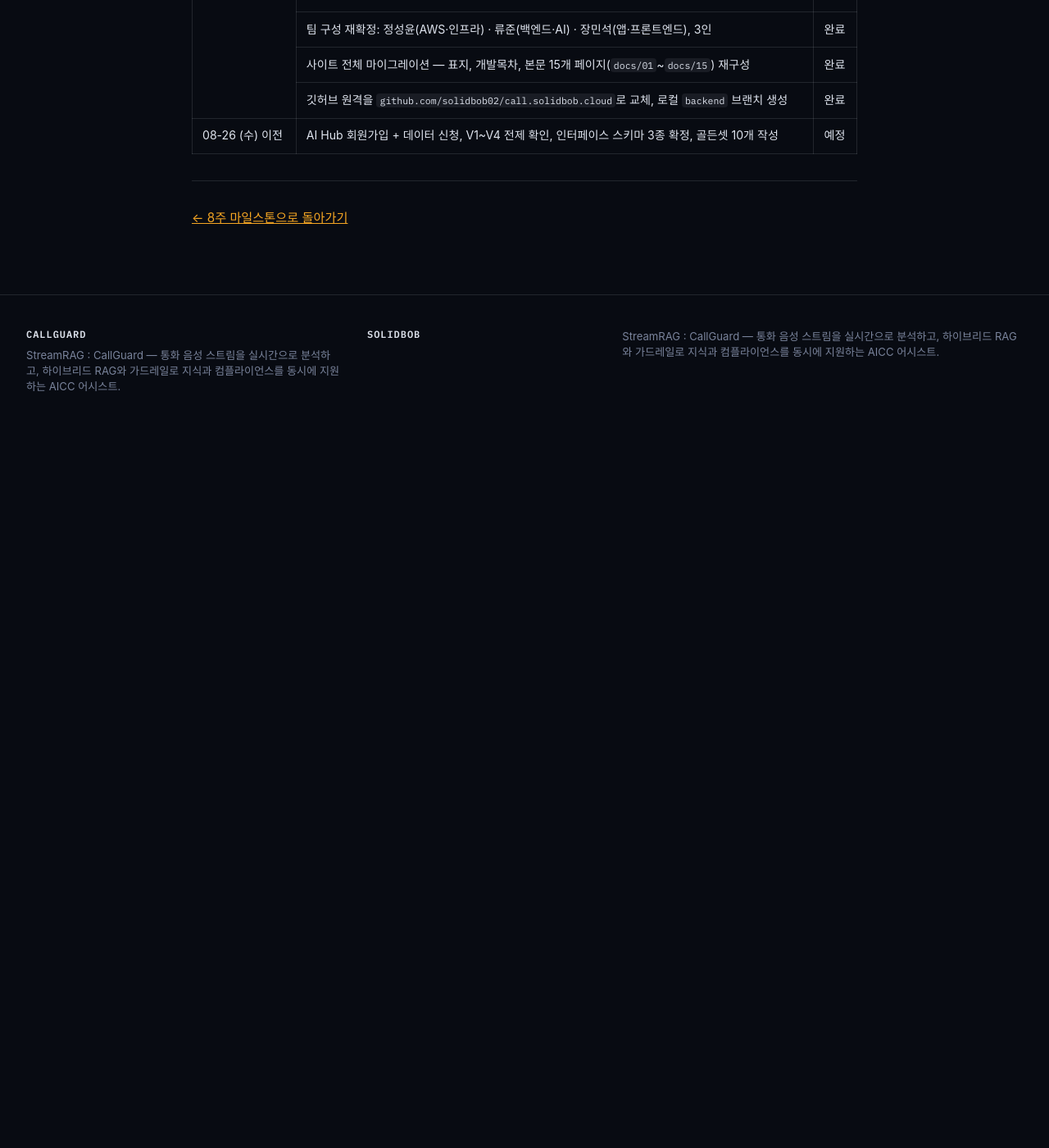
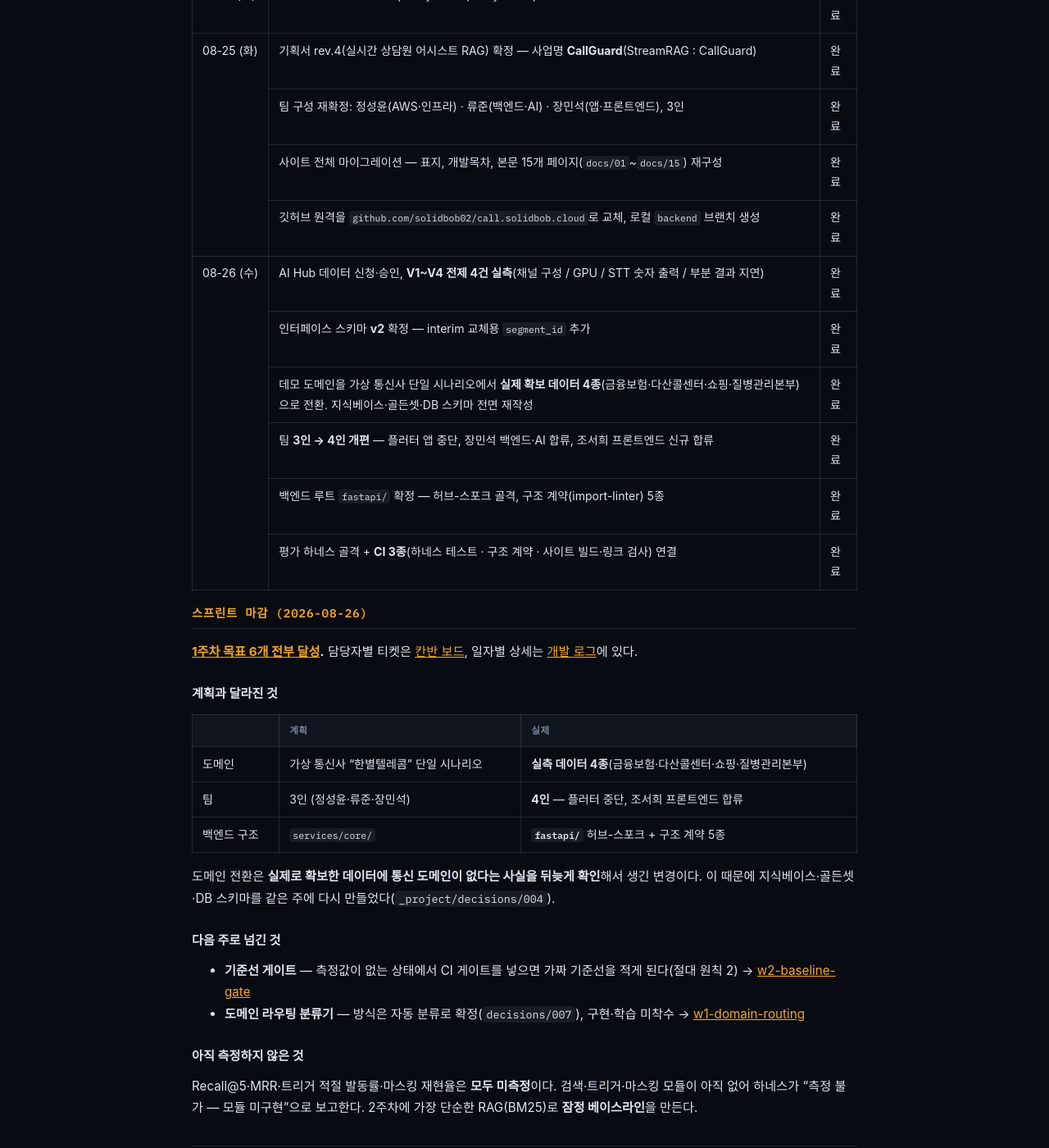
Before and after one commit to solidbob02/call.solidbob.cloud, a Jekyll site: the page built from jekyll/sprints/01-sprint1.markdown, in a window 1280 px wide and 1400 px high, scrolled down 390 px. Shown: the whole window at 82% size. Built offline with Jekyll 4.4.1, drawn with Linux system fonts in a browser that asks for light colours; some web fonts are replaced; before the commit the page ends 910 px from its top, so only the background shows below that.

Commit message:
log(w1): 1주차 마감 — 체크리스트 확정 + 기준선 게이트 분리
마일스톤 1주차 체크리스트 6개를 근거 티켓 링크와 함께 체크했다. 목표 6개 전부 달성.
Sprint 1 로그에 마감 절을 추가 — 계획과 달라진 것(도메인 단일 시나리오→실측 4종,
팀 3인→4인, 백엔드 services/core→fastapi/), 다음 주로 넘긴 것, 그리고 아직 측정하지
않은 것(Recall@5·MRR·트리거 발동률·마스킹 재현율 전부 미측정)을 명시했다.

w1-eval-ci 를 done 으로 닫고 2단계를 w2-baseline-gate 로 떼어냈다.
기준선 게이트는 2주차 베이스라인이 나와야 붙일 수 있어 시점이 달라, 한 티켓에
묶어두면 계속 "안 끝난 일"로 보인다. 측정값 없이 게이트를 넣으면 무조건 실패하거나
가짜 기준선을 적게 되므로(절대 원칙 2) 미룬 것이라는 이유도 함께 적었다.

Co-Authored-By: Claude Opus 5 <noreply@anthropic.com>

```diff
--- a/jekyll/sprints/01-sprint1.markdown
+++ b/jekyll/sprints/01-sprint1.markdown
@@ -20,9 +20,39 @@ permalink: /sprints/01/
 <tr><td>사이트 전체 마이그레이션 — 표지, 개발목차, 본문 15개 페이지(<code>docs/01</code>~<code>docs/15</code>) 재구성</td><td>완료</td></tr>
 <tr><td>깃허브 원격을 <code>github.com/solidbob02/call.solidbob.cloud</code>로 교체, 로컬 <code>backend</code> 브랜치 생성</td><td>완료</td></tr>
 
-<tr><td class="nowrap" rowspan="1">08-26 (수) 이전</td><td>AI Hub 회원가입 + 데이터 신청, V1~V4 전제 확인, 인터페이스 스키마 3종 확정, 골든셋 10개 작성</td><td>예정</td></tr>
+<tr><td class="nowrap" rowspan="6">08-26 (수)</td><td>AI Hub 데이터 신청·승인, <strong>V1~V4 전제 4건 실측</strong>(채널 구성 / GPU / STT 숫자 출력 / 부분 결과 지연)</td><td>완료</td></tr>
+<tr><td>인터페이스 스키마 <strong>v2</strong> 확정 — interim 교체용 <code>segment_id</code> 추가</td><td>완료</td></tr>
+<tr><td>데모 도메인을 가상 통신사 단일 시나리오에서 <strong>실제 확보 데이터 4종</strong>(금융보험·다산콜센터·쇼핑·질병관리본부)으로 전환. 지식베이스·골든셋·DB 스키마 전면 재작성</td><td>완료</td></tr>
+<tr><td>팀 <strong>3인 → 4인 개편</strong> — 플러터 앱 중단, 장민석 백엔드·AI 합류, 조서희 프론트엔드 신규 합류</td><td>완료</td></tr>
+<tr><td>백엔드 루트 <code>fastapi/</code> 확정 — 허브-스포크 골격, 구조 계약(import-linter) 5종</td><td>완료</td></tr>
+<tr><td>평가 하네스 골격 + <strong>CI 3종</strong>(하네스 테스트 · 구조 계약 · 사이트 빌드·링크 검사) 연결</td><td>완료</td></tr>
 </tbody>
 </table>
+
+## 스프린트 마감 (2026-08-26)
+
+**[1주차 목표 6개 전부 달성](/docs/08/).** 담당자별 티켓은 [칸반 보드](/kanban/), 일자별 상세는 [개발 로그](/progress/)에 있다.
+
+### 계획과 달라진 것
+
+| | 계획 | 실제 |
+|---|---|---|
+| 도메인 | 가상 통신사 "한별텔레콤" 단일 시나리오 | **실측 데이터 4종**(금융보험·다산콜센터·쇼핑·질병관리본부) |
+| 팀 | 3인 (정성윤·류준·장민석) | **4인** — 플러터 중단, 조서희 프론트엔드 합류 |
+| 백엔드 구조 | `services/core/` | **`fastapi/`** 허브-스포크 + 구조 계약 5종 |
+
+도메인 전환은 **실제로 확보한 데이터에 통신 도메인이 없다는 사실을 뒤늦게 확인**해서 생긴 변경이다.
+이 때문에 지식베이스·골든셋·DB 스키마를 같은 주에 다시 만들었다(`_project/decisions/004`).
+
+### 다음 주로 넘긴 것
+
+- **기준선 게이트** — 측정값이 없는 상태에서 CI 게이트를 넣으면 가짜 기준선을 적게 된다(절대 원칙 2) → [w2-baseline-gate](/backlog/w2-baseline-gate/)
+- **도메인 라우팅 분류기** — 방식은 자동 분류로 확정(`decisions/007`), 구현·학습 미착수 → [w1-domain-routing](/backlog/w1-domain-routing/)
+
+### 아직 측정하지 않은 것
+
+Recall@5·MRR·트리거 적절 발동률·마스킹 재현율은 **모두 미측정**이다. 검색·트리거·마스킹 모듈이 아직 없어
+하네스가 "측정 불가 — 모듈 미구현"으로 보고한다. 2주차에 가장 단순한 RAG(BM25)로 **잠정 베이스라인**을 만든다.
 
 ---
 
```
Also changed, not shown: jekyll/_backlogs/w1-eval-ci.md (+8 -4 lines), jekyll/_backlogs/w2-baseline-gate.md (added, +41 -0 lines), jekyll/docs/08-마일스톤.markdown (+14 -6 lines).
